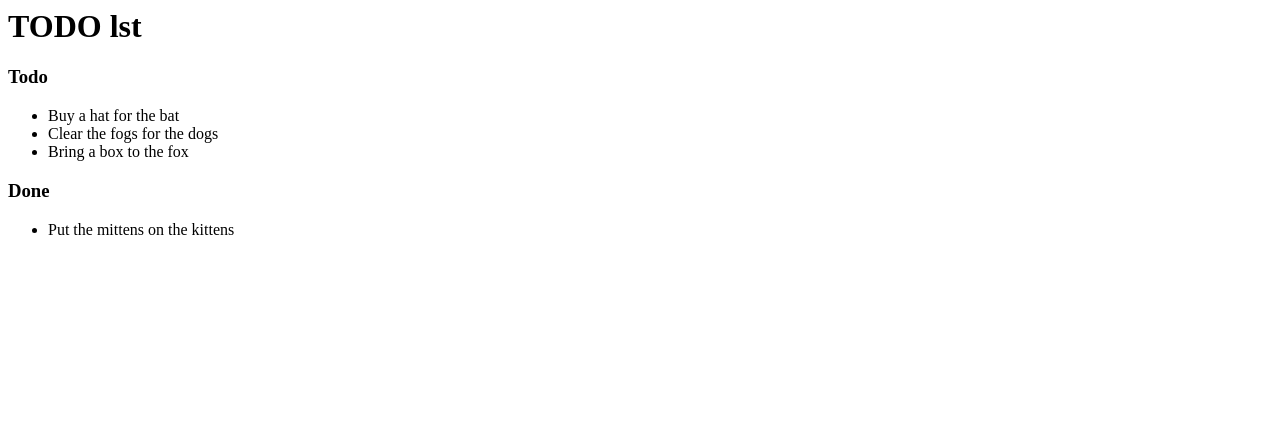
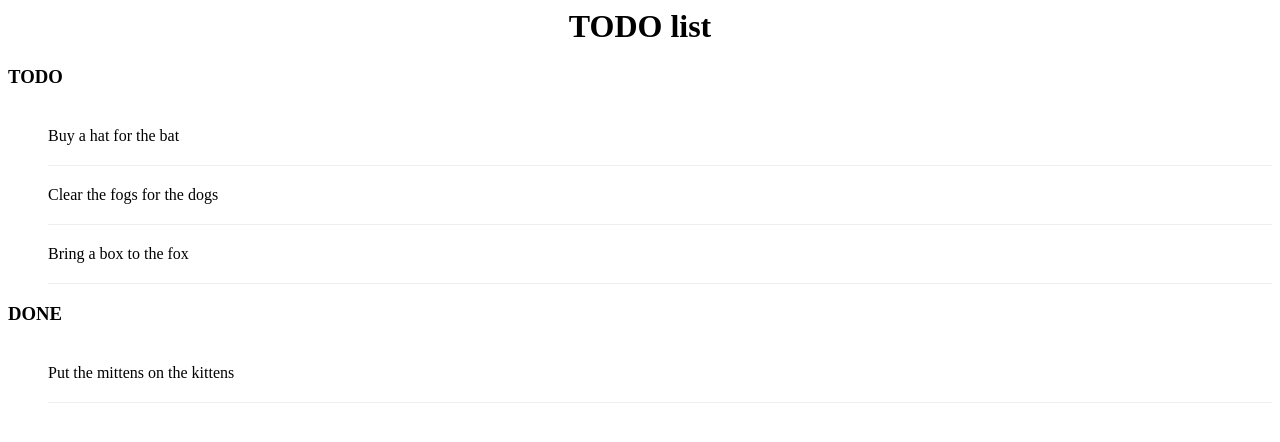
Before and after one commit to johroth/todo-list, a plain HTML site: page index.html in a window 1280 px wide. Drawn offline with Linux system fonts and the light colour scheme.

Commit message:
Add basic style in index.html
Resolve #3

```diff
--- a/index.html
+++ b/index.html
@@ -3,9 +3,22 @@
     <head>
         <meta charset="utf-8">
 	<title>TODO list</title>
+        <style>
+            h1 {
+	        text-align:center;
+	    }
+            h3 {
+                text-transform: uppercase;
+	    }
+	    li {
+	        overflow: hidden;
+	        padding: 20px 0;
+                border-bottom: 1px solid #eee;
+            }
+	</style>
     </head>
     <body>
-        <h1>TODO lst</h1>
+        <h1>TODO list</h1>
 
 	<h3>Todo</h3>
 	<ul>
```
